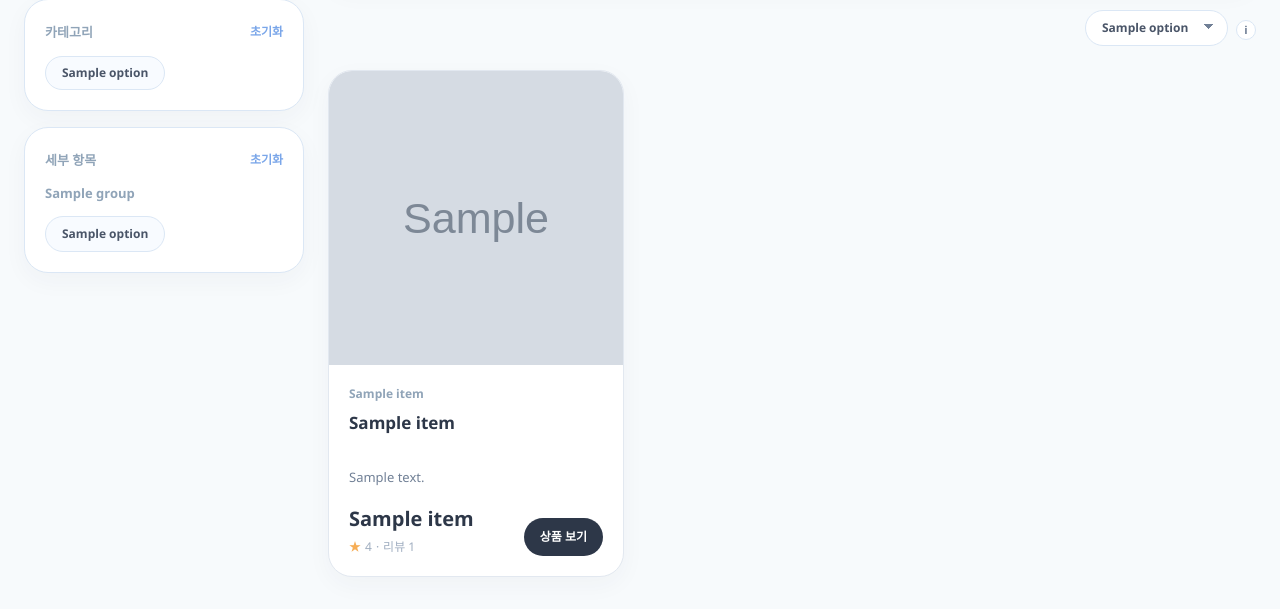
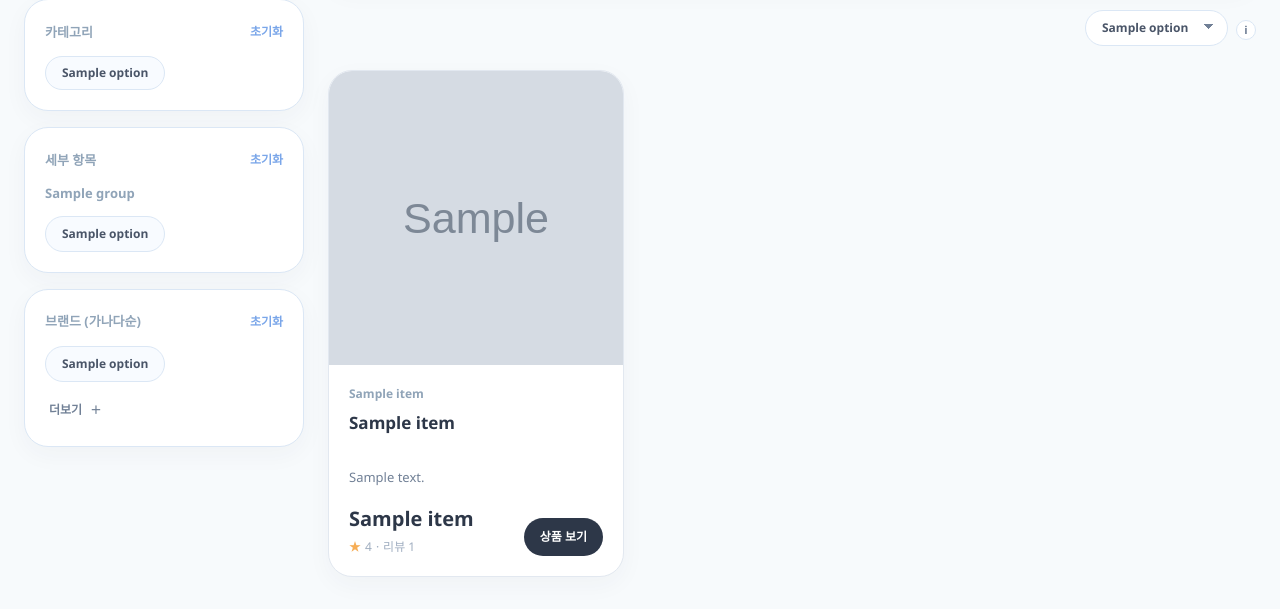
Before and after one commit to skn-ai22-251029/SKN22-Final-2Team-WEB, a Django app: template services/django/templates/orders/catalog.html in a window 1280 px wide. Shown: the part 303-912 px from the top of the page. Run offline with Django 5.2, Linux system fonts and the light colour scheme; the template is opened without the code that fills it: most values are stand-ins (such as "Sample title", 1, 10 or a date in 2020); grey boxes marked "Sample" are stand-in pictures; some libraries are stand-ins or nearby versions.

Commit message:
feat(django): 상품 목록 브랜드 필터와 정렬 보정

```diff
--- a/services/django/templates/orders/catalog.html
+++ b/services/django/templates/orders/catalog.html
@@ -49,6 +49,25 @@
     background-size: 5px 5px, 5px 5px;
     background-repeat: no-repeat;
     padding-right: 38px;
+  }
+
+  .catalog-more-summary {
+    list-style: none;
+  }
+
+  .catalog-more-summary::-webkit-details-marker {
+    display: none;
+  }
+
+  .catalog-more-summary-label::after {
+    content: "＋";
+    margin-left: 8px;
+    font-size: 11px;
+    color: #718096;
+  }
+
+  details[open] .catalog-more-summary-label::after {
+    content: "－";
   }
   @media (max-width: 767px) {
     .catalog-header-stack {
@@ -130,6 +149,34 @@
             </div>
           </div>
           {% endfor %}
+        </section>
+        {% endif %}
+
+        {% if catalog_brand_options %}
+        <section class="rounded-[24px] border border-[#dbe7f5] bg-white p-5 shadow-[0_8px_24px_rgba(45,55,72,0.04)]">
+          <div class="flex h-[24px] items-center justify-between gap-3">
+            <p class="flex h-[24px] items-center text-[13px] font-bold leading-none text-[#90a4b8]">브랜드 (가나다순)</p>
+            {% if catalog_current_brand %}
+            <a href="/catalog/{% if catalog_clear_brand_query %}?{{ catalog_clear_brand_query }}{% endif %}" class="inline-flex h-[24px] items-center text-[12px] font-semibold leading-none text-[#7aa6e9]">초기화</a>
+            {% endif %}
+          </div>
+          <div class="mt-3 flex flex-wrap gap-2">
+            {% for option in catalog_brand_options %}
+            <a href="{{ option.href }}" class="catalog-chip inline-flex min-h-[34px] items-center justify-center rounded-full border border-[#dbe7f5] px-4 py-2 text-[12px] font-semibold {% if option.is_active %}is-active{% else %}bg-[#f8fbff] text-[#4a5568]{% endif %}">{{ option.label }}</a>
+            {% endfor %}
+          </div>
+          {% if catalog_brand_hidden_options %}
+          <details class="mt-3">
+            <summary class="catalog-more-summary inline-flex h-[32px] cursor-pointer items-center rounded-full bg-transparent px-1 text-[12px] font-semibold text-[#718096] underline-offset-2 hover:text-[#4a5568] hover:underline">
+              <span class="catalog-more-summary-label">더보기</span>
+            </summary>
+            <div class="mt-3 flex flex-wrap gap-2">
+              {% for option in catalog_brand_hidden_options %}
+              <a href="{{ option.href }}" class="catalog-chip inline-flex min-h-[34px] items-center justify-center rounded-full border border-[#dbe7f5] px-4 py-2 text-[12px] font-semibold {% if option.is_active %}is-active{% else %}bg-[#f8fbff] text-[#4a5568]{% endif %}">{{ option.label }}</a>
+              {% endfor %}
+            </div>
+          </details>
+          {% endif %}
         </section>
         {% endif %}
       </aside>
```
Also changed, not shown: services/django/orders/page_views.py (+52 -4 lines).
